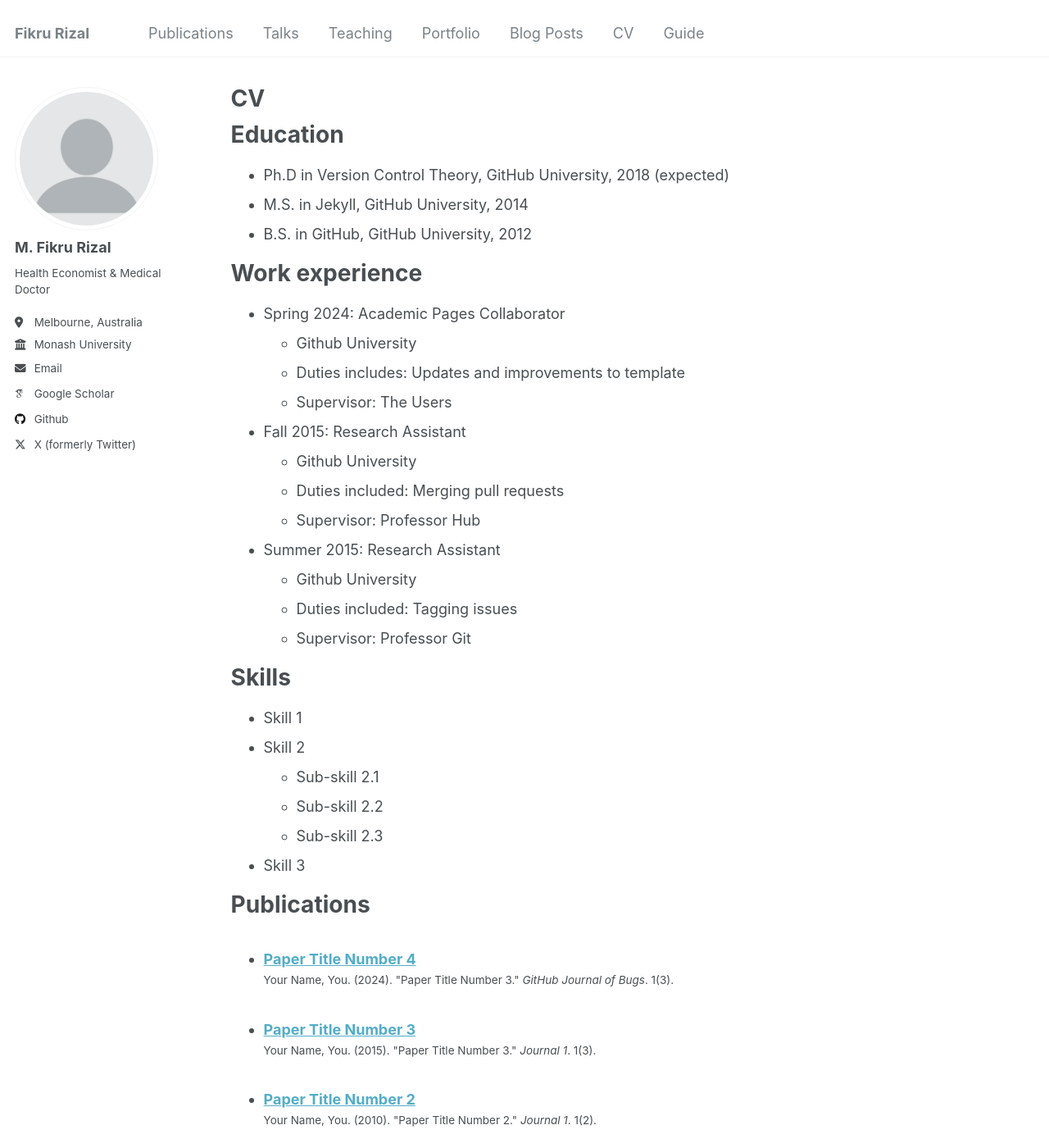
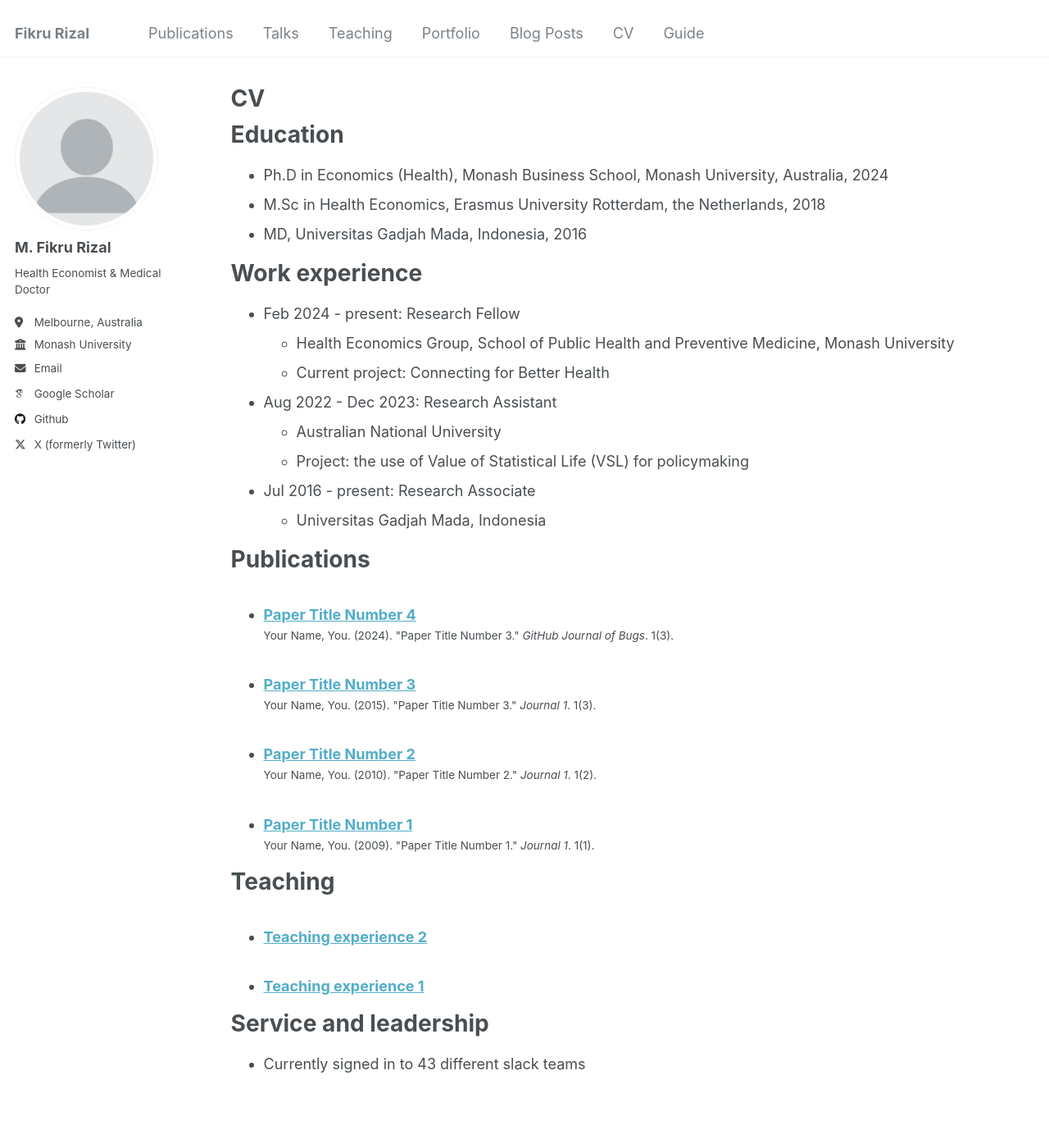
Before and after one commit to fikrurizal/fikrurizal.github.io, a Jekyll site: the page built from _pages/cv.md, in a window 1280 px wide and 1400 px high. Shown: the whole window at 82% size. Built offline with Jekyll 4.4.1, drawn with Linux system fonts in a browser that asks for light colours; some web fonts are replaced; some of the changed text lies outside the part shown.

Commit message:
Update cv.md

```diff
--- a/_pages/cv.md
+++ b/_pages/cv.md
@@ -11,35 +11,22 @@ redirect_from:
 
 Education
 ======
-* Ph.D in Version Control Theory, GitHub University, 2018 (expected)
-* M.S. in Jekyll, GitHub University, 2014
-* B.S. in GitHub, GitHub University, 2012
+* Ph.D in Economics (Health), Monash Business School, Monash University, Australia, 2024
+* M.Sc in Health Economics, Erasmus University Rotterdam, the Netherlands, 2018
+* MD, Universitas Gadjah Mada, Indonesia, 2016
 
 Work experience
 ======
-* Spring 2024: Academic Pages Collaborator
-  * Github University
-  * Duties includes: Updates and improvements to template
-  * Supervisor: The Users
+* Feb 2024 - present: Research Fellow
+  * Health Economics Group, School of Public Health and Preventive Medicine, Monash University
+  * Current project: Connecting for Better Health
 
-* Fall 2015: Research Assistant
-  * Github University
-  * Duties included: Merging pull requests
-  * Supervisor: Professor Hub
+* Aug 2022 - Dec 2023: Research Assistant
+  * Australian National University
+  * Project: the use of Value of Statistical Life (VSL) for policymaking
 
-* Summer 2015: Research Assistant
-  * Github University
-  * Duties included: Tagging issues
-  * Supervisor: Professor Git
-
-Skills
-======
-* Skill 1
-* Skill 2
-  * Sub-skill 2.1
-  * Sub-skill 2.2
-  * Sub-skill 2.3
-* Skill 3
+* Jul 2016 - present: Research Associate
+  * Universitas Gadjah Mada, Indonesia
 
 Publications
 ======
@@ -47,11 +34,6 @@ Publications
     {% include archive-single-cv.html %}
   {% endfor %}</ul>
 
-Talks
-======
-  <ul>{% for post in site.talks reversed %}
-    {% include archive-single-talk-cv.html  %}
-  {% endfor %}</ul>
 
 Teaching
 ======
```
